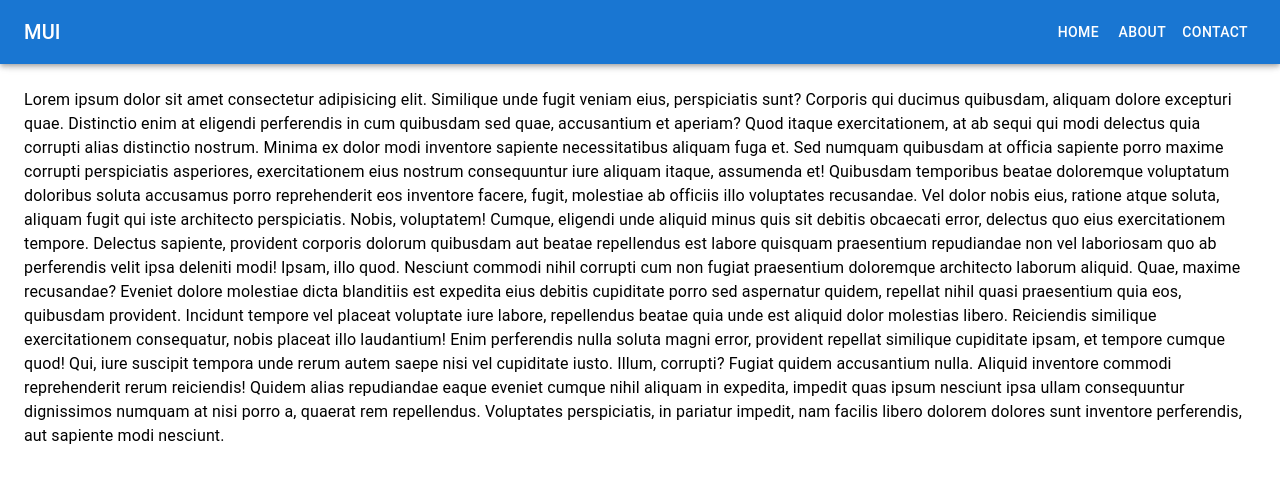
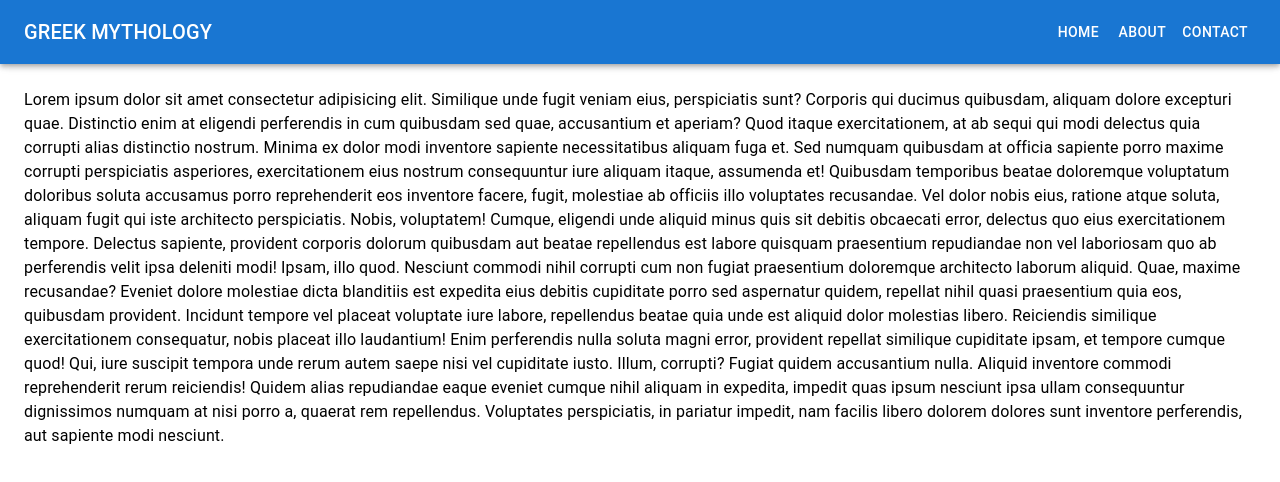
Before and after one commit to Hello-Fennec/G5-Dragon, a React (Create React App) app in the folder greek_dargon/: page / in a window 1280 px wide. Shown: the top 482 px of the page. Built offline with nearby package versions, Linux system fonts and the light colour scheme.

Commit message:
Add Geek

```diff
--- a/greek_dargon/src/components/Navbar.js
+++ b/greek_dargon/src/components/Navbar.js
@@ -28,7 +28,7 @@ function DrawerAppBar(props) {
   const drawer = (
     <Box onClick={handleDrawerToggle} sx={{ textAlign: 'center' }}>
       <Typography variant="h6" sx={{ my: 2 }}>
-        MUI
+        GREEK MYTHOLOGY
       </Typography>
       <Divider />
       <List>
@@ -63,7 +63,7 @@ function DrawerAppBar(props) {
             component="div"
             sx={{ flexGrow: 1, display: { xs: 'none', sm: 'block' } }}
           >
-            MUI
+            GREEK MYTHOLOGY
           </Typography>
           <Box sx={{ display: { xs: 'none', sm: 'block' } }}>
             {navItems.map((item) => (
```
Also changed, not shown: greek_dargon/src/components/silde.js (added, +18 -0 lines).
